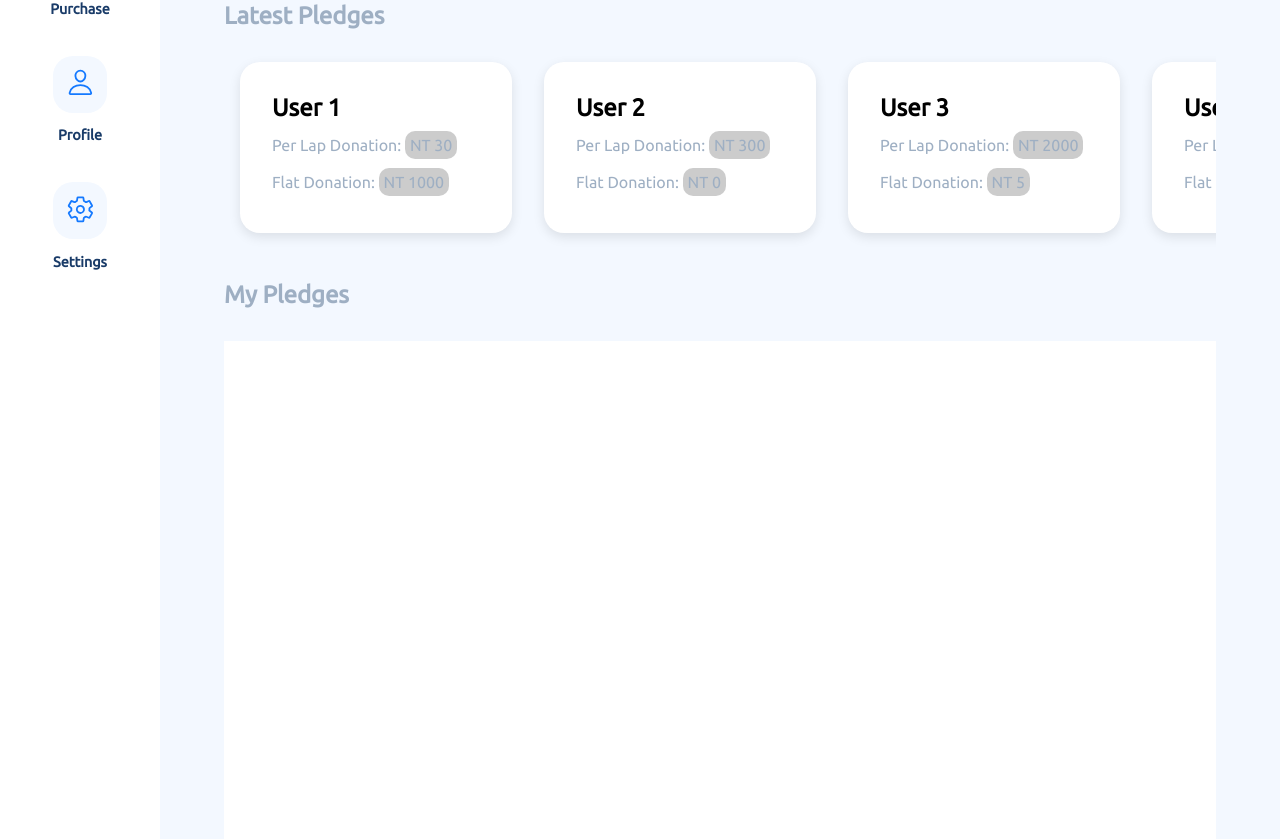
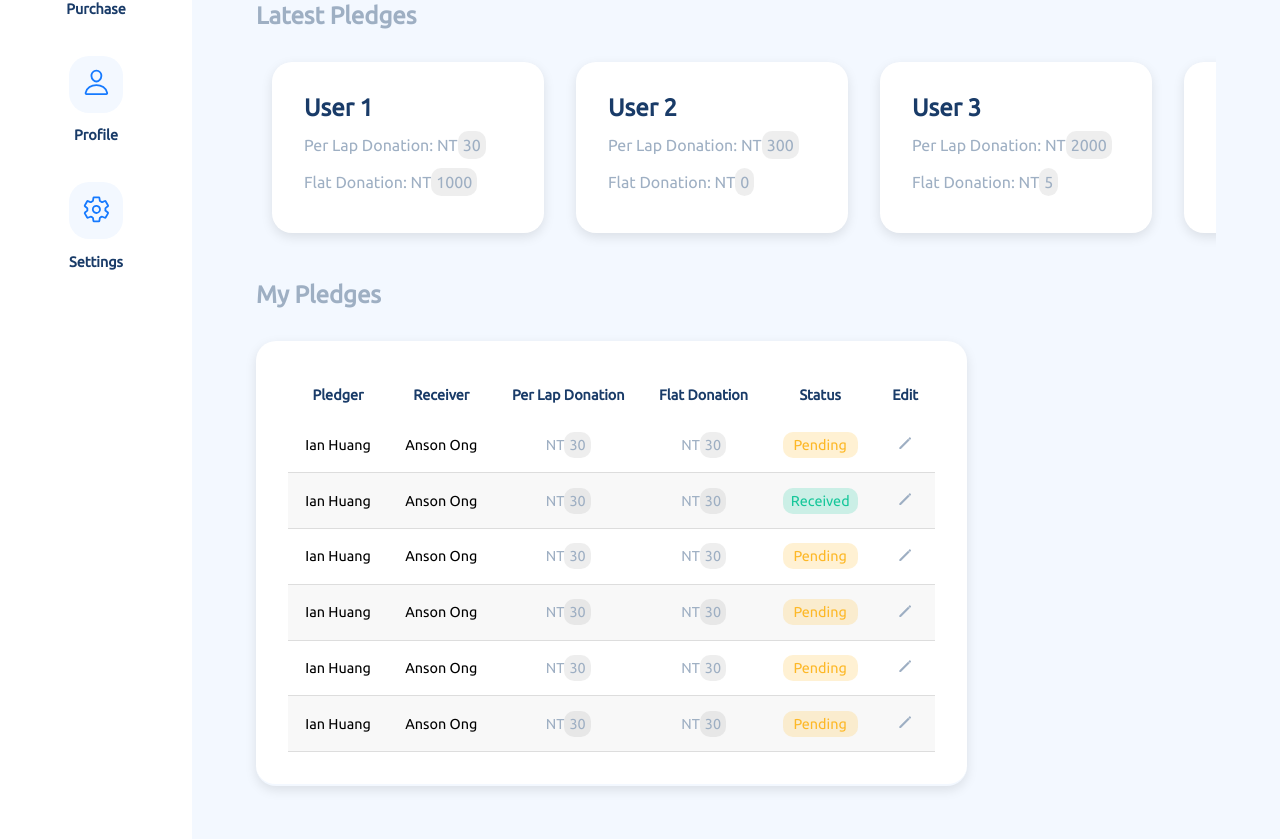
Before and after one commit to shaoruu/wfr2021, a React (Create React App) app: page /dashboard in a window 1280 px wide. Shown: the part 437-1276 px from the top of the page. Built offline with nearby package versions, Linux system fonts and the light colour scheme.

Commit message:
feat: pledge table

```diff
--- a/src/components/Money.js
+++ b/src/components/Money.js
@@ -5,7 +5,7 @@ const Money = styled.p`
   color: ${THEME_COLOR_0};
 
   & span {
-    background: #00000033;
+    background: #00000011;
     padding: 5px;
     border-radius: 10px;
   }
--- a/src/components/MyPledges.js
+++ b/src/components/MyPledges.js
@@ -1,16 +1,12 @@
 import styled from 'styled-components';
-import { THEME_COLOR_0 } from '../config';
+import { THEME_COLOR_0, THEME_COLOR_1 } from '../config';
+import PledgeTable from './PledgeTable';
 
 const Wrapper = styled.div`
   width: 100%;
-  height: 40em;
   display: flex;
   flex-direction: column;
   margin-top: 1em;
-
-  & section {
-    padding: 2em;
-  }
 `;
 
 const Title = styled.h2`
@@ -21,26 +17,30 @@ const Grid = styled.div`
   width: 100%;
   flex: 1;
   padding: 2em 0;
+  display: block;
 
   & section {
-    background: white;
-    width: 50%;
     height: 100%;
     display: inline-block;
+    border-radius: 20px;
+    border-bottom: 2px solid ${THEME_COLOR_1};
+    overflow: hidden;
+    box-shadow: rgba(0, 0, 0, 0.1) 0px 4px 12px;
+    padding: 2em;
+    background: white;
   }
 `;
 
 const HalfSection = styled.section``;
-
-const OtherHalfSection = styled.section``;
 
 const MyPledges = () => {
   return (
     <Wrapper>
       <Title>My Pledges</Title>
       <Grid>
-        <HalfSection></HalfSection>
-        <OtherHalfSection></OtherHalfSection>
+        <HalfSection>
+          <PledgeTable />
+        </HalfSection>
       </Grid>
     </Wrapper>
   );
--- a/src/components/Pledge.js
+++ b/src/components/Pledge.js
@@ -1,5 +1,6 @@
 import styled from 'styled-components';
 import Money from '../components/Money';
+import { THEME_COLOR_3 } from '../config';
 
 const PledgeWrapper = styled.div`
   display: block;
@@ -11,6 +12,10 @@ const PledgeWrapper = styled.div`
   border-radius: 20px;
   box-shadow: rgba(0, 0, 0, 0.1) 0px 4px 12px;
   margin-right: 2em;
+
+  & h2 {
+    color: ${THEME_COLOR_3};
+  }
 
   & ul {
     display: flex;
@@ -31,12 +36,12 @@ const Pledge = ({ username, perLapDonation, flatDonation }) => {
       <ul>
         <li>
           <Money>
-            Per Lap Donation: <span>NT {perLapDonation}</span>
+            Per Lap Donation: NT<span>{perLapDonation}</span>
           </Money>
         </li>
         <li>
           <Money>
-            Flat Donation: <span>NT {flatDonation}</span>
+            Flat Donation: NT<span>{flatDonation}</span>
           </Money>
         </li>
       </ul>
--- /dev/null
+++ b/src/components/PledgeTable.js
@@ -0,0 +1,208 @@
+import { IoPencilSharp } from 'react-icons/io5';
+import styled from 'styled-components';
+import { THEME_COLOR_0, THEME_COLOR_3 } from '../config';
+import Money from './Money';
+
+const Wrapper = styled.table`
+  border-collapse: collapse;
+  font-size: 0.9em;
+  font-family: sans-serif;
+  min-width: 400px;
+  text-align: center;
+
+  & thead {
+    color: ${THEME_COLOR_3};
+  }
+
+  & th tr {
+    background-color: #009879;
+    color: #ffffff;
+    text-align: left;
+  }
+
+  & th,
+  & td {
+    padding: 1em 1.2em;
+  }
+
+  & tbody tr {
+    border-bottom: 1px solid #dddddd;
+  }
+
+  & tbody tr:nth-of-type(even) {
+    background-color: #f8f8f8;
+  }
+
+  & tbody tr.active-row {
+    font-weight: bold;
+    color: #009879;
+  }
+
+  & tbody tr .pencil-edit {
+    width: fit-content;
+    cursor: pointer;
+    color: ${THEME_COLOR_0};
+  }
+
+  & tbody tr .pencil-edit:hover {
+    color: black;
+  }
+`;
+
+const Status = styled.div`
+  padding: 5px 8px;
+  border-radius: 10px;
+`;
+
+const Pending = styled(Status)`
+  content: 'Pending';
+  color: #fdb827;
+  background: #fdb82733;
+`;
+
+const Received = styled(Status)`
+  content: 'Received';
+  color: #16c79a;
+  background: #16c79a33;
+`;
+
+const PledgeTable = () => {
+  return (
+    <Wrapper>
+      <thead>
+        <tr>
+          <th>Pledger</th>
+          <th>Receiver</th>
+          <th>Per Lap Donation</th>
+          <th>Flat Donation</th>
+          <th>Status</th>
+          <th>Edit</th>
+        </tr>
+      </thead>
+      <tbody>
+        <tr>
+          <td>Ian Huang</td>
+          <td>Anson Ong</td>
+          <td>
+            <Money>
+              NT<span>30</span>
+            </Money>
+          </td>
+          <td>
+            <Money>
+              NT<span>30</span>
+            </Money>
+          </td>
+          <td>
+            <Pending>Pending</Pending>
+          </td>
+          <td class="pencil-edit">
+            <IoPencilSharp />
+          </td>
+        </tr>
+        <tr>
+          <td>Ian Huang</td>
+          <td>Anson Ong</td>
+          <td>
+            <Money>
+              NT<span>30</span>
+            </Money>
+          </td>
+          <td>
+            <Money>
+              NT<span>30</span>
+            </Money>
+          </td>
+          <td>
+            <Received>Received</Received>
+          </td>
+          <td class="pencil-edit">
+            <IoPencilSharp />
+          </td>
+        </tr>
+        <tr>
+          <td>Ian Huang</td>
+          <td>Anson Ong</td>
+          <td>
+            <Money>
+              NT<span>30</span>
+            </Money>
+          </td>
+          <td>
+            <Money>
+              NT<span>30</span>
+            </Money>
+          </td>
+          <td>
+            <Pending>Pending</Pending>
+          </td>
+          <td class="pencil-edit">
+            <IoPencilSharp />
+          </td>
+        </tr>
+        <tr>
+          <td>Ian Huang</td>
+          <td>Anson Ong</td>
+          <td>
+            <Money>
+              NT<span>30</span>
+            </Money>
+          </td>
+          <td>
+            <Money>
+              NT<span>30</span>
+            </Money>
+          </td>
+          <td>
+            <Pending>Pending</Pending>
+          </td>
+          <td class="pencil-edit">
+            <IoPencilSharp />
+          </td>
+        </tr>
+        <tr>
+          <td>Ian Huang</td>
+          <td>Anson Ong</td>
+          <td>
+            <Money>
+              NT<span>30</span>
+            </Money>
+          </td>
+          <td>
+            <Money>
+              NT<span>30</span>
+            </Money>
+          </td>
+          <td>
+            <Pending>Pending</Pending>
+          </td>
+          <td class="pencil-edit">
+            <IoPencilSharp />
+          </td>
+        </tr>
+        <tr>
+          <td>Ian Huang</td>
+          <td>Anson Ong</td>
+          <td>
+            <Money>
+              NT<span>30</span>
+            </Money>
+          </td>
+          <td>
+            <Money>
+              NT<span>30</span>
+            </Money>
+          </td>
+          <td>
+            <Pending>Pending</Pending>
+          </td>
+          <td class="pencil-edit">
+            <IoPencilSharp />
+          </td>
+        </tr>
+      </tbody>
+    </Wrapper>
+  );
+};
+
+export default PledgeTable;
--- a/src/components/StatusBar.js
+++ b/src/components/StatusBar.js
@@ -63,13 +63,13 @@ const StatusBar = () => {
           <li>
             <h3>Pledged Total</h3>
             <Money>
-              NT <span>10 + 60G</span>
+              NT<span>10 + 60G</span>
             </Money>
           </li>
           <li>
             <h3>Received Total</h3>
             <Money>
-              NT <span>130 + 50G</span>
+              NT<span>130 + 50G</span>
             </Money>
           </li>
         </StatusData>
@@ -83,7 +83,7 @@ const StatusBar = () => {
           <li>
             <h3>Pledges Combined</h3>
             <Money>
-              NT <span>100000 + 1200G</span>
+              NT<span>100000 + 1200G</span>
             </Money>
           </li>
         </StatusData>
--- a/src/config.js
+++ b/src/config.js
@@ -1,5 +1,5 @@
 // Dimensions
-export const NAVBAR_WIDTH = '10em';
+export const NAVBAR_WIDTH = '12em';
 export const NAVBAR_BUTTON_DIM = '1.8em';
 
 // Colors
```
Also changed, not shown: src/assets/shop.svg (added), 1 other file (tests, documents, lock files or other folders).
